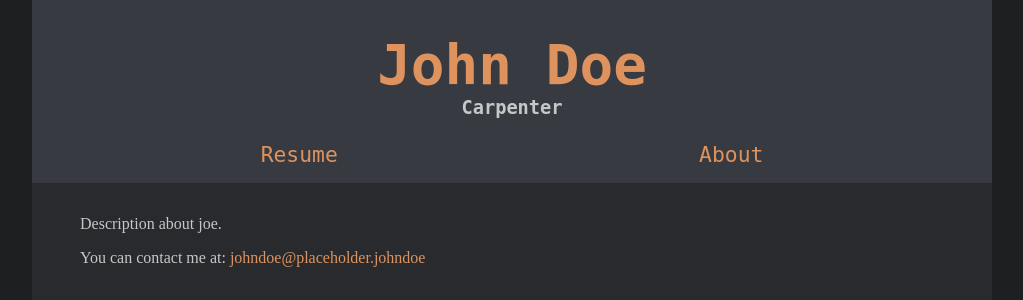
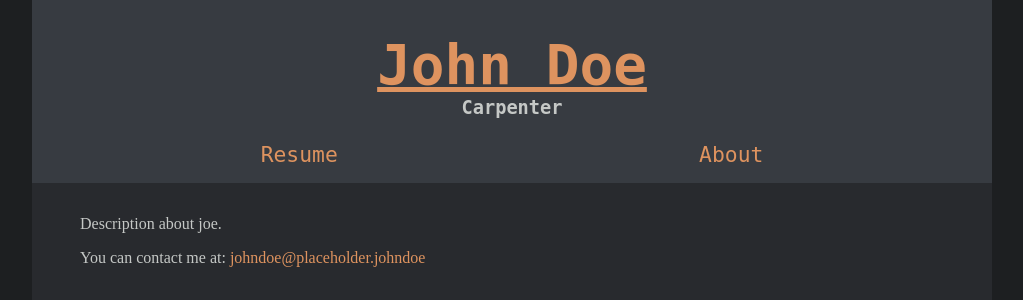
Before and after one commit to Ross65536/PersonalBlog, a Django app: page / in a window 1280 px wide, with the pointer over the restyled element. Shown: the top 300 px of the page, without its empty margins (128-1151 px from the left). Run offline with Django 3.2, Linux system fonts and the light colour scheme; some libraries are stand-ins or nearby versions.

Commit message:
underline anchor

```diff
--- a/personalPages/static/personalPages/css/base/typhography.css
+++ b/personalPages/static/personalPages/css/base/typhography.css
@@ -25,6 +25,10 @@ a:active {
     transition: text-shadow 0.1s;
 }
 
+a:hover {
+    text-decoration: underline;
+    transition: text-decoration 0.1s;
+}
 
 /*
 * =HEADER
```
